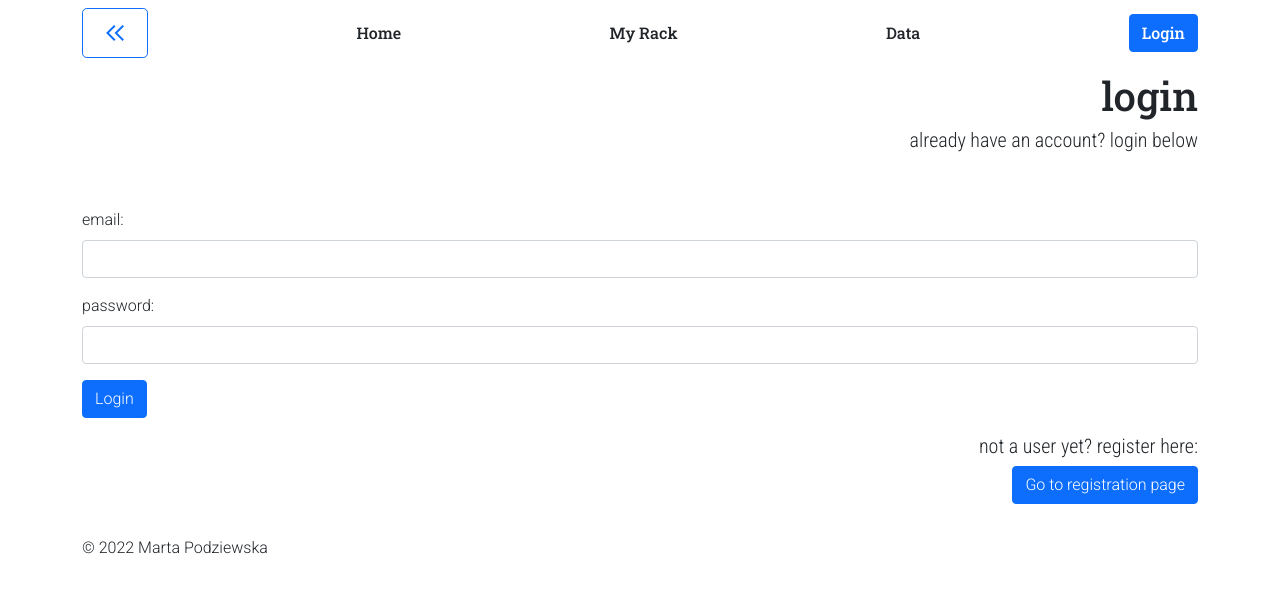
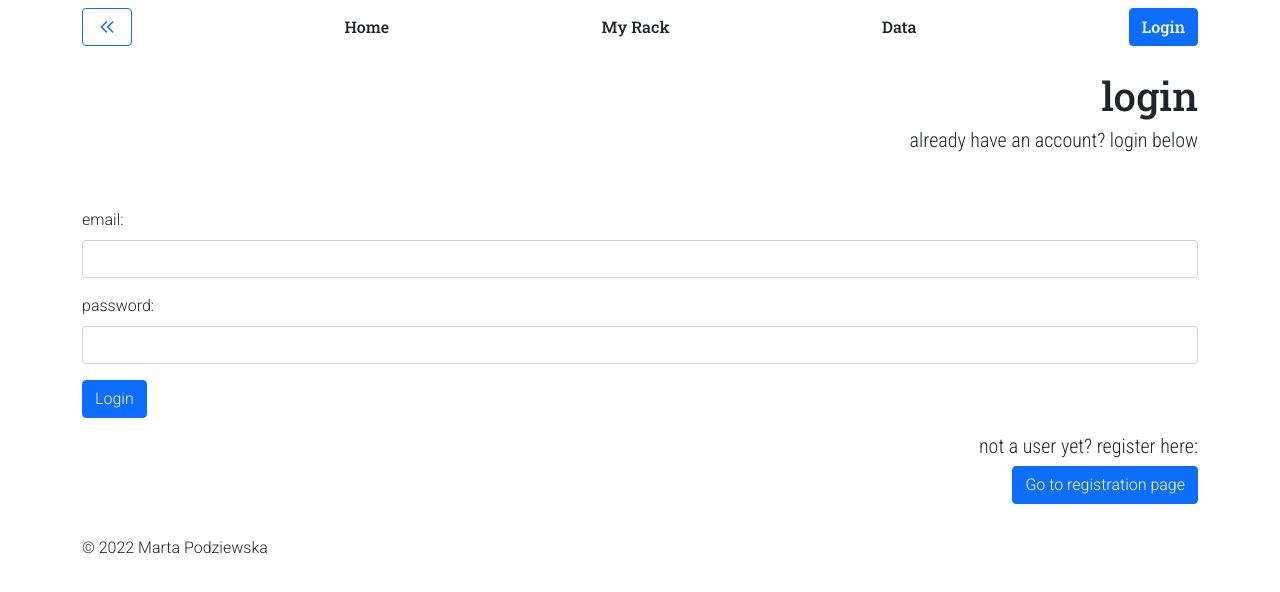
Before and after one commit to podmar/climbing-books, a React (Create React App) app: page /login in a window 1280 px wide. Shown: the top 592 px of the page. Built offline with nearby package versions, Linux system fonts and the light colour scheme; no server answers.

Commit message:
made the size of the button smaller

```diff
--- a/src/App.css
+++ b/src/App.css
@@ -29,14 +29,9 @@ p {
 }
 
 .material-symbols-outlined {
-  font-size: xx-large;
   font-variation-settings:
   'FILL' 0,
   'wght' 400,
   'GRAD' 0,
   'opsz' 48
 }
-
-.go-back-button {
-  outline: none;
-}
--- a/src/components/GoBackButton.js
+++ b/src/components/GoBackButton.js
@@ -7,7 +7,6 @@ function GoBackButton() {
   return (
     <>
         <Button
-        size="lg"
         className='d-flex'
         variant="outline-primary"
         onClick={() => {
```
